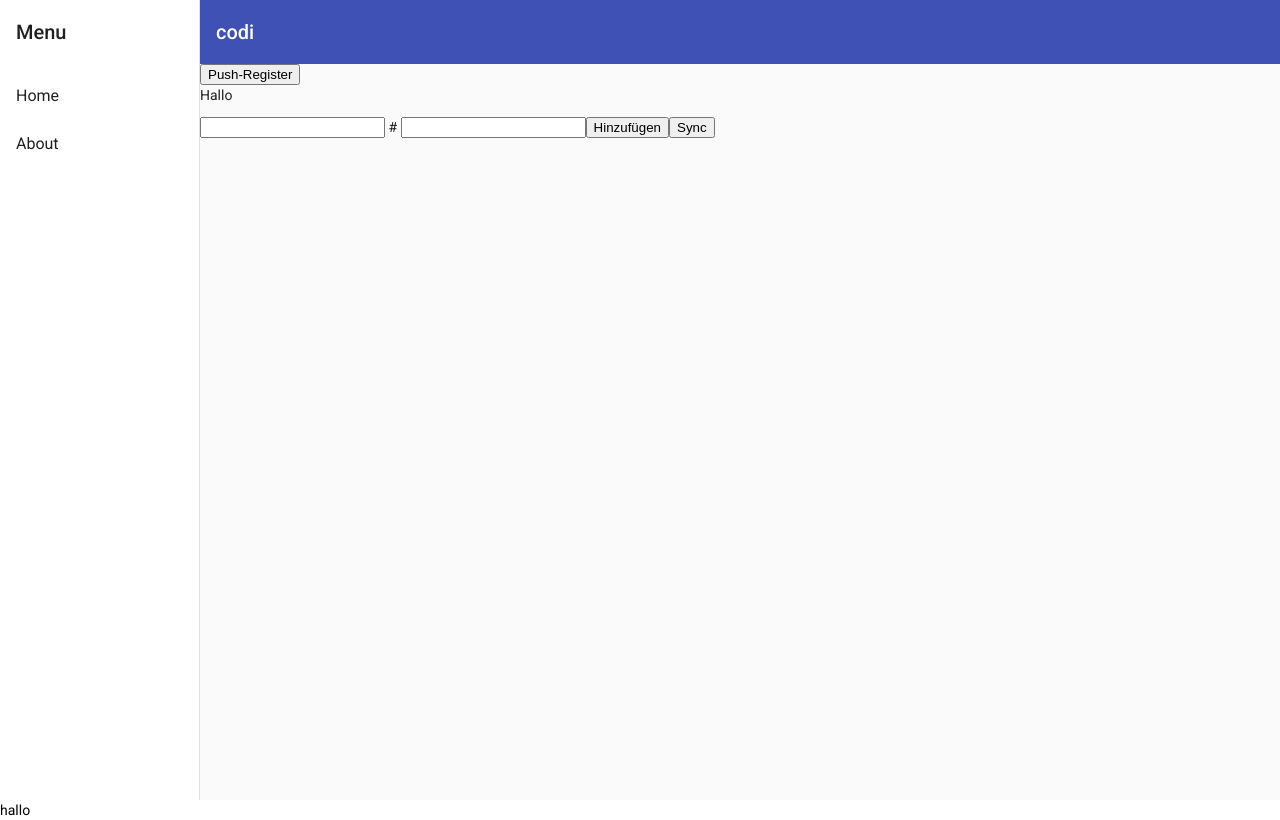
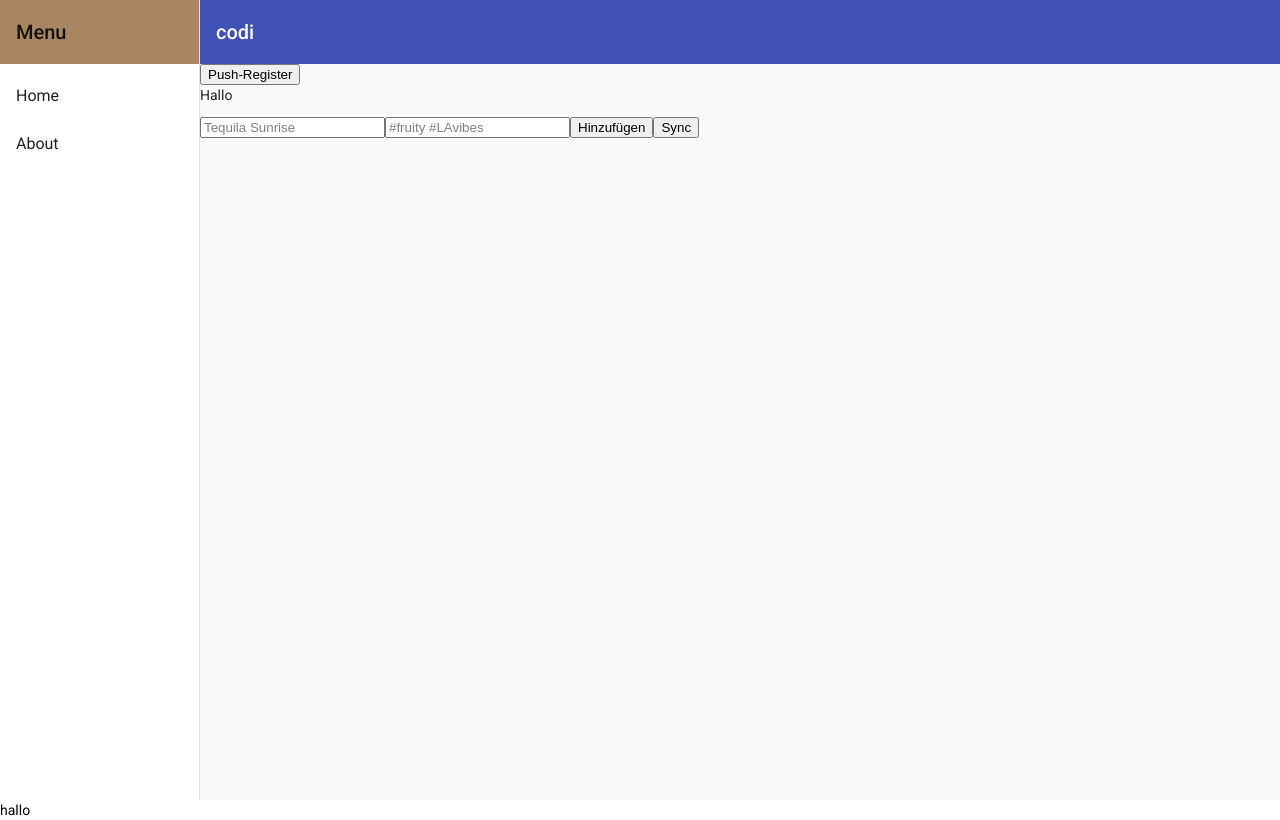
Before and after one commit to Blonas-collab/PWA-CoDi, an Angular app: page / in a window 1280 px wide. Built offline with nearby package versions, Linux system fonts and the light colour scheme.

Commit message:
Hinzufügungen und Anpassungen von logo, Eingabe

```diff
--- a/src/app/cocktails/cocktails.component.css
+++ b/src/app/cocktails/cocktails.component.css
@@ -0,0 +1,3 @@
+::placeholder{
+  color:gray;
+}
--- a/src/app/cocktails/cocktails.component.html
+++ b/src/app/cocktails/cocktails.component.html
@@ -1,12 +1,13 @@
 <p>Hallo</p>
-<input #nameCocktail> #
-<input #hashtagCocktail>
+<input #nameCocktail placeholder="Tequila Sunrise">
+<input #hashtagCocktail placeholder="#fruity #LAvibes">
+
 
 <button (click)="add(nameCocktail.value, hashtagCocktail.value)">Hinzufügen</button>
 <button (click)="sync()">Sync</button>
 
 <ul>
     <li *ngFor="let cocktails of cocktails">
-      {{ cocktails.cocktail + " #" + cocktails.hashtag }}
+      {{ cocktails.cocktail + " " + cocktails.hashtag }}
     </li>
   </ul>
--- a/src/app/nav/nav.component.css
+++ b/src/app/nav/nav.component.css
@@ -7,7 +7,7 @@
 }
 
 .sidenav .mat-toolbar {
-  background: inherit;
+  background: #A88661;
 }
 
 .mat-toolbar.mat-primary {
```
Also changed, not shown: src/assets/Logo.png (added), src/manifest.webmanifest.
